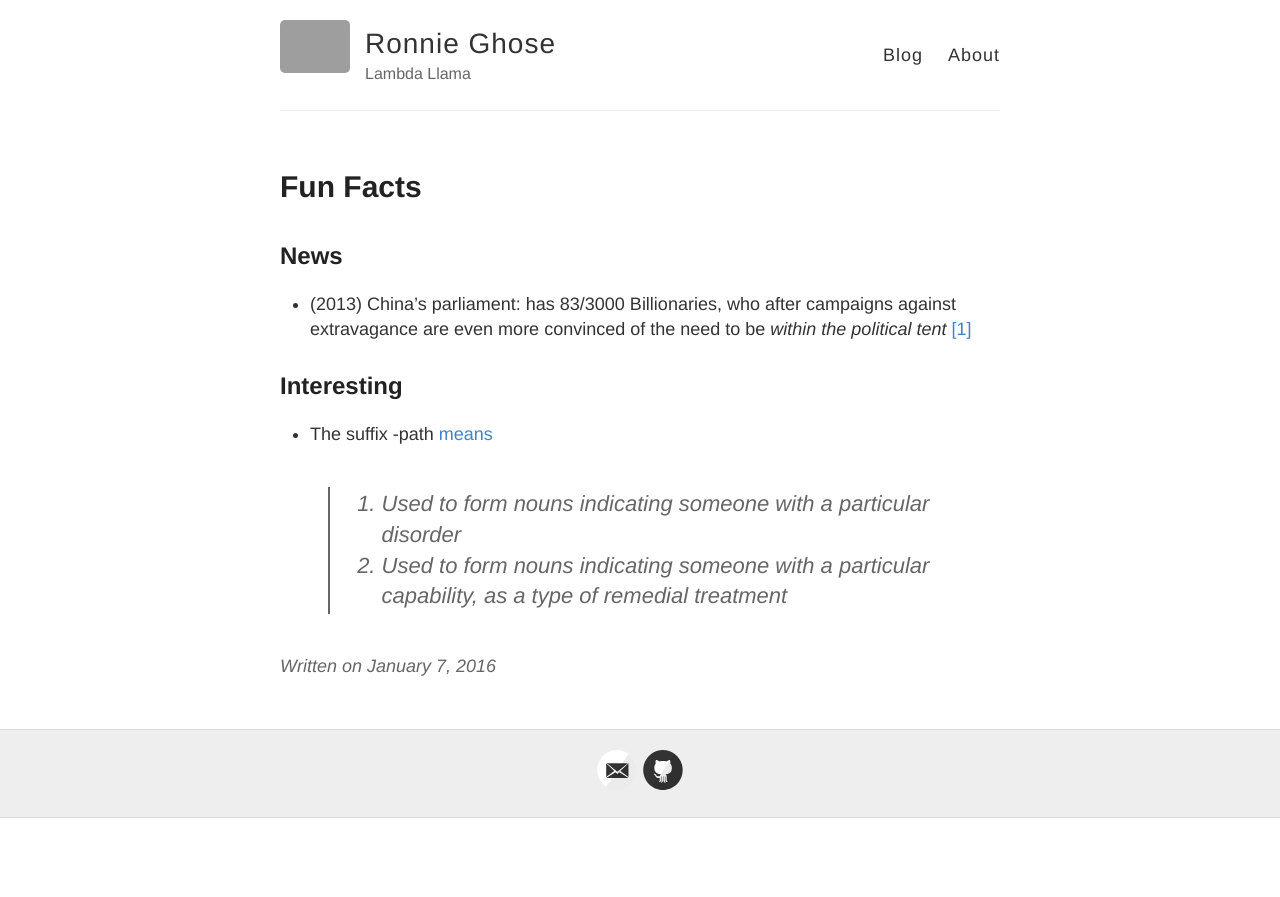
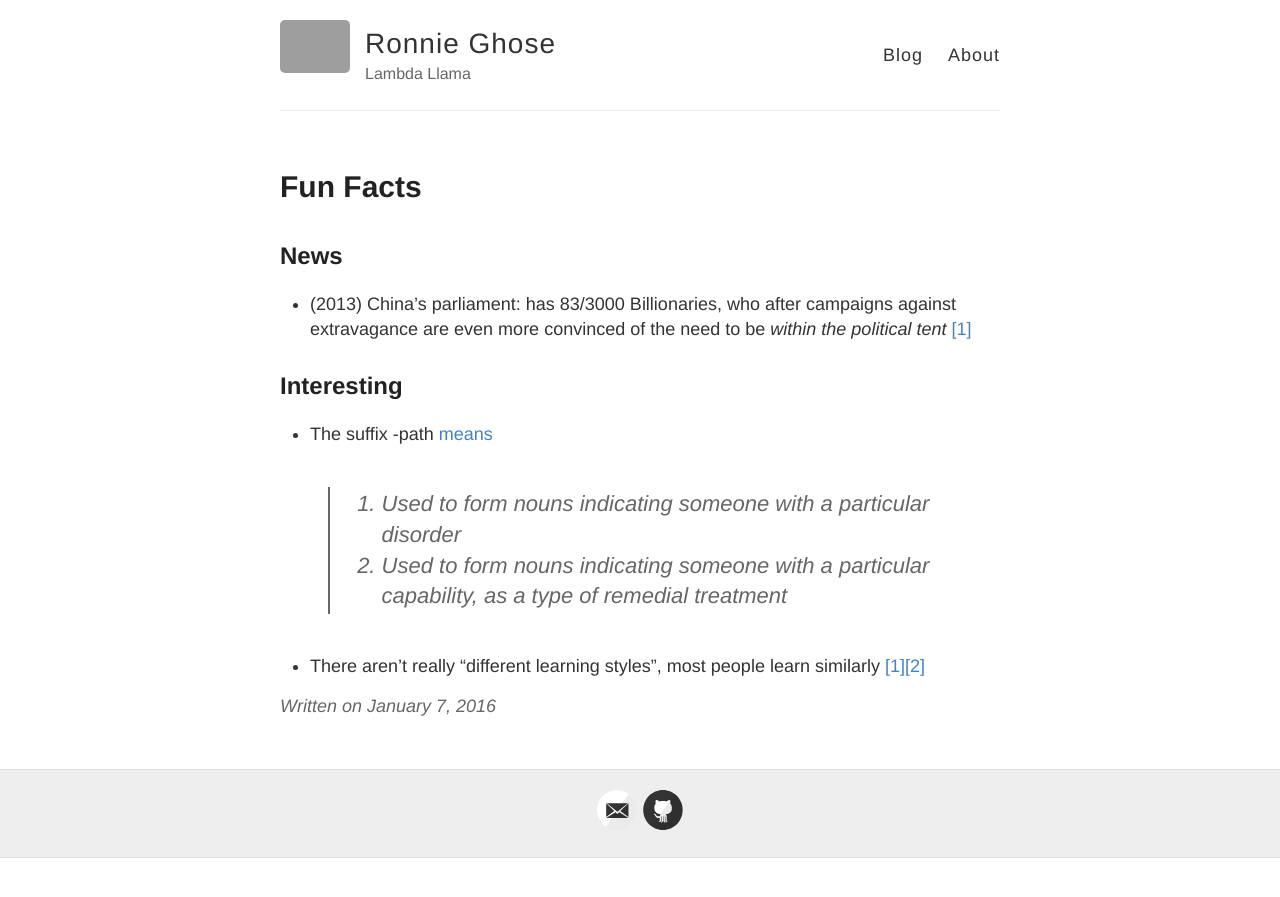
Before and after one commit to RONNCC/ronncc.github, a Jekyll site: the page built from _posts/2016-1-7-the-post-7089.md, in a window 1280 px wide. Shown: the top 897 px of the page. Built offline with Jekyll 4.4.1, drawn with Linux system fonts in a browser that asks for light colours; comment, search, counter and statistics services are not loaded; some of the changed lines change nothing that is shown; grey boxes are pictures that could not be loaded.

Commit message:
update from Jekyller

```diff
--- a/_posts/2016-1-7-the-post-7089.md
+++ b/_posts/2016-1-7-the-post-7089.md
@@ -1,16 +1,16 @@
 ---
 categories:
   - Misc
-tags: []
 comment:
+date: '2016-1-7'
 info:
-date: '2016-1-7'
-type: post
 layout: post
 published: true
-sha: 386d2ad4468c79b4d60ce6c3a463105cf3fc7062
+sha: b2db2e9f52ef883fd83be28f05763f903ec4d2b4
 slug: the-post-7089
+tags: []
 title: 'Fun Facts'
+type: post
 
 ---
 ## News
@@ -22,3 +22,5 @@ title: 'Fun Facts'
 - The suffix -path [means](https://en.wiktionary.org/wiki/-path#English)
     > 1. Used to form nouns indicating someone with a particular disorder
     > 2. Used to form nouns indicating someone with a particular capability, as a type of remedial treatment
+
+- There aren't really "different learning styles", most people learn similarly [[1]](http://qz.com/585143/the-concept-of-different-learning-styles-is-one-of-the-greatest-neuroscience-myths/)[[2]](https://www.psychologicalscience.org/journals/pspi/PSPI_9_3.pdf)
```
